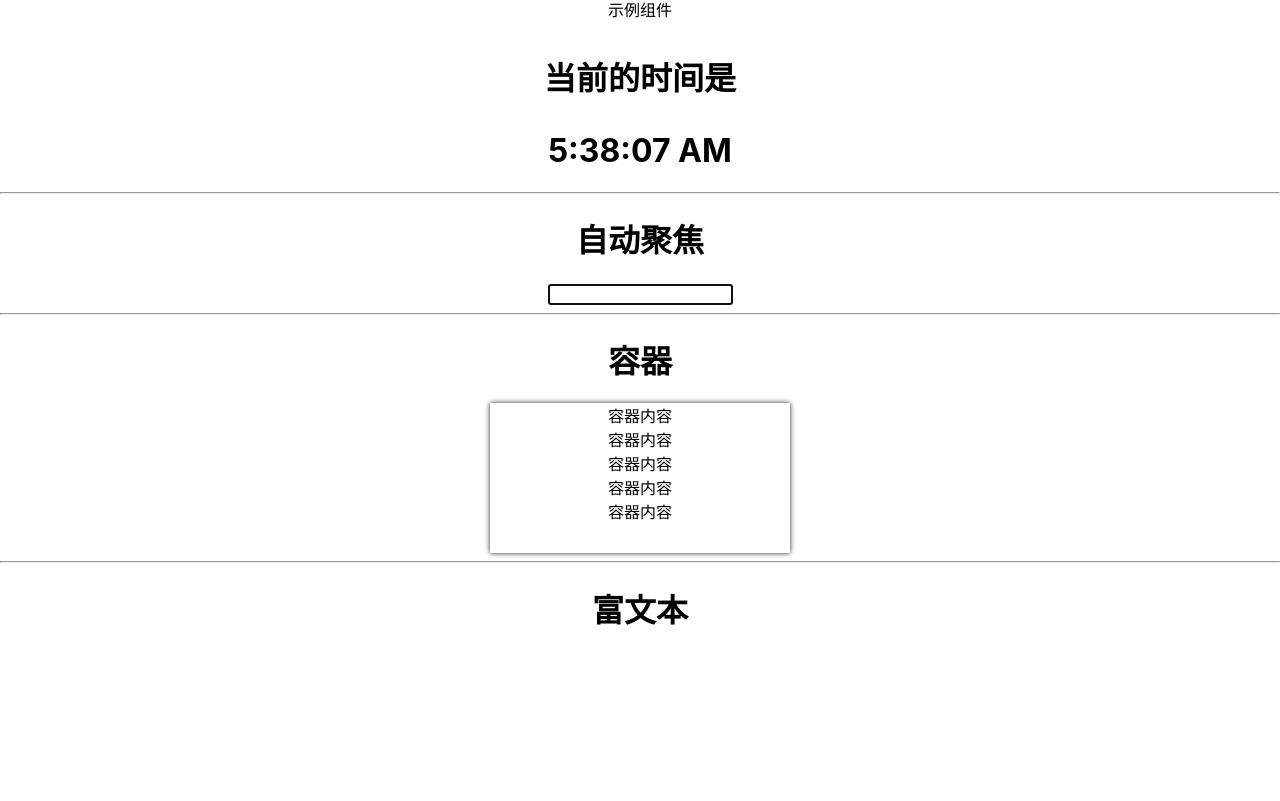
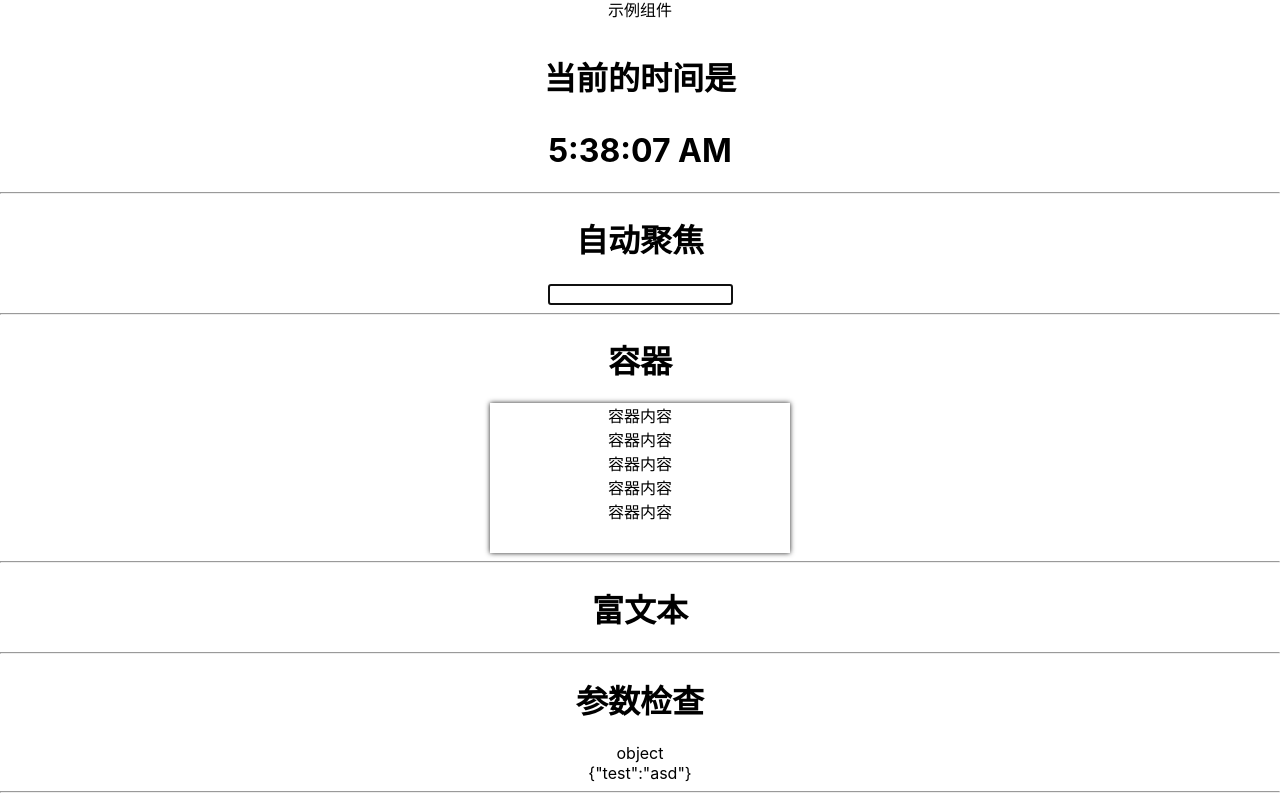
Before and after one commit to QheThe/react-sample, a React (Create React App) app: page / in a window 1280 px wide. Shown: the part 946-1747 px from the top of the page. Before the commit the page ends 1598 px from the top, so only its background shows below. Built offline with nearby package versions, Linux system fonts and the light colour scheme.

Commit message:
feat: 参数检查

```diff
--- a/package.json
+++ b/package.json
@@ -3,6 +3,7 @@
   "version": "0.1.0",
   "private": true,
   "dependencies": {
+    "prop-types": "^15.7.2",
     "react": "^16.8.6",
     "react-dom": "^16.8.6",
     "react-scripts": "3.0.1"
--- a/src/App.js
+++ b/src/App.js
@@ -9,6 +9,11 @@ import Clock from './clock/clock'
 import AutoFocus from './auto_focus/auto_focus'
 import RichText from './rich-text/rich-text'
 import Container from './container/container'
+import PropCheck from './prop-check/prop-check'
+
+let obj = {
+  test: 'asd'
+}
 
 function App() {
   return (
@@ -35,6 +40,10 @@ function App() {
       <Container />
       <hr/>
       <RichText />
+      <hr/>
+      <h1>参数检查</h1>
+      <PropCheck val={obj}/>
+      <hr/>
       {/* <header className="App-header">
         <img src={logo} className="App-logo" alt="logo" />
         <p>Hello React</p>
--- /dev/null
+++ b/src/prop-check/prop-check.js
@@ -0,0 +1,19 @@
+import React, { Component } from 'react'
+import PropTypes from 'prop-types'
+
+class PropCheck extends Component {
+    static propTypes = {
+        val: PropTypes.number.isRequired
+    }
+
+    render () {
+        return (
+            <div>
+                <div>{typeof(this.props.val)}</div>
+                <div>{JSON.stringify(this.props.val)}</div>
+            </div>
+        )
+    }
+}
+
+export default PropCheck
```
Also changed, not shown: 1 other file (tests, documents, lock files or other folders).
